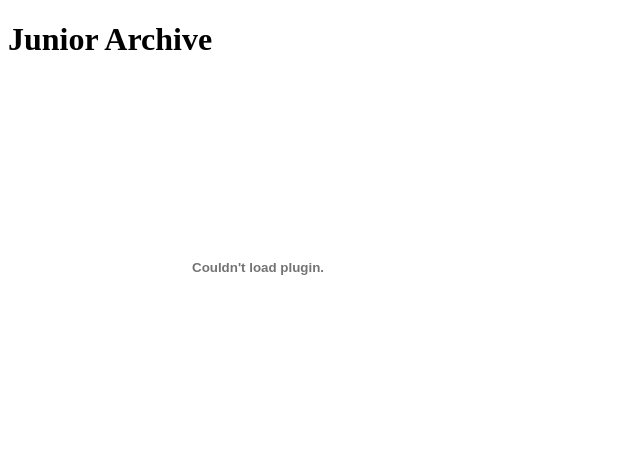
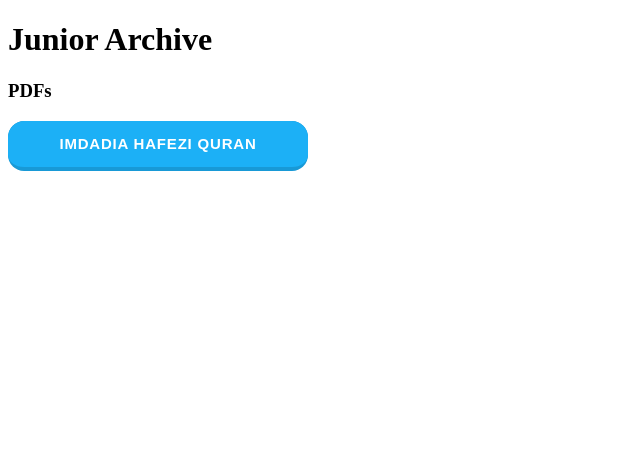
Before and after one commit to mdsafwansabit/archive, a plain HTML site: page index.html in a window 1280 px wide. Shown: the whole page, without its empty margins (0-640 px from the left). Drawn offline with Linux system fonts and the light colour scheme.

Commit message:
Add files via upload

```diff
--- a/index.html
+++ b/index.html
@@ -2,12 +2,20 @@
 <html>
     <head>
         <title>Junior Archive</title>
+
+        <link rel="stylesheet" href="style.css">
     </head>
     <body>
 
+
+
         <h1>Junior Archive</h1>
-        <embed src="/Imdadia-Hafezi-Quran.pdf" width="500" height="375"
- type="application/pdf">
+
+        <h3>PDFs</h3>
+
+        <a href="Imdadia-Hafezi-Quran"><button class="button-19" style="width: 300px;" role="button">Imdadia Hafezi Quran</button></a>
+
+
 
     </body>
 </html>
--- /dev/null
+++ b/style.css
@@ -0,0 +1,64 @@
+.button-19 {
+    appearance: button;
+    background-color: #1899D6;
+    border: solid transparent;
+    border-radius: 16px;
+    border-width: 0 0 4px;
+    box-sizing: border-box;
+    color: #FFFFFF;
+    cursor: pointer;
+    display: inline-block;
+    font-family: din-round,sans-serif;
+    font-size: 15px;
+    font-weight: 700;
+    letter-spacing: .8px;
+    line-height: 20px;
+    margin: 0;
+    outline: none;
+    overflow: visible;
+    padding: 13px 16px;
+    text-align: center;
+    text-transform: uppercase;
+    touch-action: manipulation;
+    transform: translateZ(0);
+    transition: filter .2s;
+    user-select: none;
+    -webkit-user-select: none;
+    vertical-align: middle;
+    white-space: nowrap;
+    width: 100%;
+  }
+
+  .button-19:after {
+    background-clip: padding-box;
+    background-color: #1CB0F6;
+    border: solid transparent;
+    border-radius: 16px;
+    border-width: 0 0 4px;
+    bottom: -4px;
+    content: "";
+    left: 0;
+    position: absolute;
+    right: 0;
+    top: 0;
+    z-index: -1;
+  }
+
+  .button-19,
+  .button-19:focus {
+    user-select: auto;
+  }
+
+  .button-19:hover:not(:disabled) {
+    filter: brightness(1.1);
+    -webkit-filter: brightness(1.1);
+  }
+
+  .button-19:disabled {
+    cursor: auto;
+  }
+
+  .button-19:active {
+    border-width: 4px 0 0;
+    background: none;
+  }
```
Also changed, not shown: Imdadia-Hafezi-Quran/index.html (added, +15 -0 lines).
